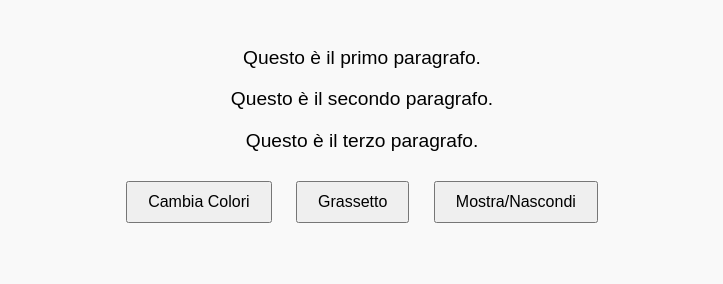
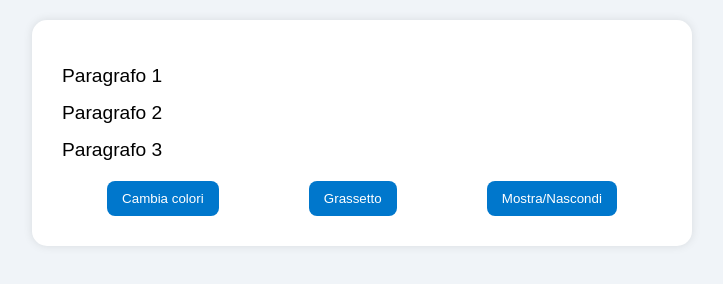
Before and after one commit to andrecagliari/dom1, a plain HTML site: page index.html in a window 1280 px wide. Shown: the whole page, without its empty margins (278-1001 px from the left). Drawn offline with Linux system fonts and the light colour scheme.

Commit message:
dom pulito

```diff
--- a/index.html
+++ b/index.html
@@ -3,18 +3,20 @@
 <head>
   <meta charset="UTF-8">
   <meta name="viewport" content="width=device-width, initial-scale=1.0">
-  <title>DOM Interattivo</title>
+  <title>DOM - Paragrafi e Bottoni</title>
   <link rel="stylesheet" href="style.css">
 </head>
 <body>
   <div class="container">
-    <p id="p1">Questo è il primo paragrafo.</p>
-    <p id="p2">Questo è il secondo paragrafo.</p>
-    <p id="p3">Questo è il terzo paragrafo.</p>
+    <p id="p1">Paragrafo 1</p>
+    <p id="p2">Paragrafo 2</p>
+    <p id="p3">Paragrafo 3</p>
 
-    <button onclick="cambiaColori()">Cambia Colori</button>
-    <button onclick="grassetto()">Grassetto</button>
-    <button onclick="toggleParagrafi()">Mostra/Nascondi</button>
+    <div class="buttons">
+      <button id="colori">Cambia colori</button>
+      <button id="grassetto">Grassetto</button>
+      <button id="toggle">Mostra/Nascondi</button>
+    </div>
   </div>
 
   <script src="main.js"></script>
--- a/main.js
+++ b/main.js
@@ -1,31 +1,29 @@
-function generaColoreCasuale() {
-  const r = Math.floor(Math.random() * 256)
-  const g = Math.floor(Math.random() * 256)
-  const b = Math.floor(Math.random() * 256)
-  return `rgb(${r}, ${g}, ${b})`
-}
+// Seleziona tutti i paragrafi
+const paragrafi = document.querySelectorAll("p");
 
-function cambiaColori() {
-  document.getElementById('p1').style.color = generaColoreCasuale()
-  document.getElementById('p2').style.color = generaColoreCasuale()
-  document.getElementById('p3').style.color = generaColoreCasuale()
-}
+// Bottone: Cambia colore dei paragrafi
+document.getElementById("colori").addEventListener("click", () => {
+  paragrafi.forEach(paragrafo => {
+    const r = Math.floor(Math.random() * 256);
+    const g = Math.floor(Math.random() * 256);
+    const b = Math.floor(Math.random() * 256);
+    paragrafo.style.color = `rgb(${r},${g},${b})`;
+  });
+});
 
-function grassetto() {
-  const paragrafi = document.querySelectorAll('p')
-  paragrafi.forEach(p => p.style.fontWeight = 'bold')
-}
+// Bottone: Imposta testo in grassetto
+document.getElementById("grassetto").addEventListener("click", () => {
+  paragrafi.forEach(paragrafo => {
+    paragrafo.style.fontWeight = "bold";
+  });
+});
 
-let visibili = true
+// Bottone: Mostra/Nascondi paragrafi
+let visibili = true;
 
-function toggleParagrafi() {
-  const paragrafi = document.querySelectorAll('p')
-  paragrafi.forEach(p => {
-    if (visibili) {
-      p.classList.add('nascosto')
-    } else {
-      p.classList.remove('nascosto')
-    }
-  })
-  visibili = !visibili
-}
+document.getElementById("toggle").addEventListener("click", () => {
+  paragrafi.forEach(paragrafo => {
+    paragrafo.style.display = visibili ? "none" : "block";
+  });
+  visibili = !visibili;
+});
--- a/style.css
+++ b/style.css
@@ -1,33 +1,39 @@
 body {
   font-family: Arial, sans-serif;
+  background-color: #f0f4f8;
   padding: 20px;
-  background-color: #f9f9f9;
-  text-align: center;
+  margin: 0;
 }
 
 .container {
   max-width: 600px;
   margin: auto;
+  background: white;
+  padding: 30px;
+  border-radius: 15px;
+  box-shadow: 0 0 10px rgba(0,0,0,0.1);
 }
 
 p {
-  font-size: 1.2rem;
-  transition: opacity 0.5s ease-in-out, transform 0.5s ease-in-out;
-  opacity: 1;
-  transform: scale(1);
+  font-size: 1.2em;
+  margin: 15px 0;
 }
 
-p.nascosto {
-  opacity: 0;
-  transform: scale(0.95);
-  pointer-events: none;
-  height: 0;
-  overflow: hidden;
+.buttons {
+  display: flex;
+  justify-content: space-around;
+  margin-top: 20px;
 }
 
 button {
-  margin: 10px;
-  padding: 10px 20px;
-  font-size: 1rem;
+  padding: 10px 15px;
+  border: none;
+  border-radius: 8px;
+  background-color: #0077cc;
+  color: white;
   cursor: pointer;
 }
+
+button:hover {
+  background-color: #005fa3;
+}
```
